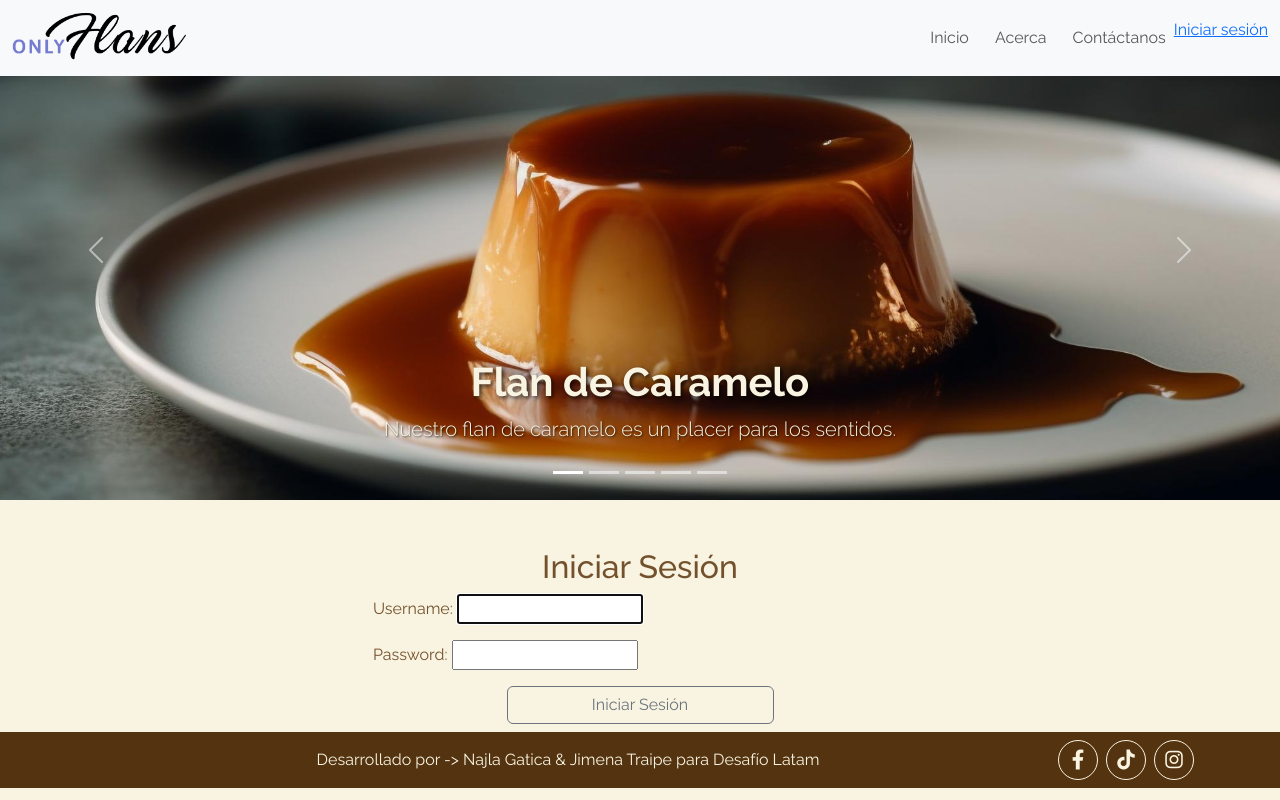
After one commit to Najla-gf/Proyecto_onlyflans, a Django app: page /accounts/login/ in a window 1280 px wide. The commit adds this page. Run offline with Django 5.2, Linux system fonts and the light colour scheme.

Commit message:
Hito4, incorporacion de login, logout en reparacion, trabajando para uds

```diff
--- a/onlyflansPY/onlyflansPY/settings.py
+++ b/onlyflansPY/onlyflansPY/settings.py
@@ -126,3 +126,6 @@
 # https://docs.djangoproject.com/en/5.0/ref/settings/#default-auto-field
 
 DEFAULT_AUTO_FIELD = 'django.db.models.BigAutoField'
+
+LOGIN_REDIRECT_URL = '/welcome'
+LOGOUT_REDIRECT_URL = '/index'
--- a/onlyflansPY/onlyflansPY/urls.py
+++ b/onlyflansPY/onlyflansPY/urls.py
@@ -15,8 +15,9 @@
     2. Add a URL to urlpatterns:  path('blog/', include('blog.urls'))
 """
 from django.contrib import admin
-from django.urls import path
+from django.urls import path, include
 from web.views import index, about, welcome, success, contact
+from django.contrib.auth import views as auth_views
 
 urlpatterns = [
     path('admin/', admin.site.urls),
@@ -25,4 +26,6 @@
     path('welcome/', welcome, name='welcome'),
     path('contact/', contact, name='contact'),
     path('success/', success, name='success'),
+    path('accounts/', include('django.contrib.auth.urls')),
+    path('logout/', auth_views.LogoutView.as_view(next_page='/'), name='logout'),
 ]
--- a/onlyflansPY/web/templates/navbar.html
+++ b/onlyflansPY/web/templates/navbar.html
@@ -3,9 +3,22 @@
   <nav class="navbar fixed-top navbar-expand-lg bg-body-tertiary">
     <div class="container-fluid">
       <a class="navbar-brand" href="{% url 'index' %}">
-            <img src="{% static 'img/logo-onlyflans.png' %}" alt="OnlyFlans Logo" width="100" class="d-inline-block align-middle">
+        <img
+          src="{% static 'img/logo-onlyflans.png' %}"
+          alt="OnlyFlans Logo"
+          width="100"
+          class="d-inline-block align-middle"
+        />
       </a>
-        <button class="navbar-toggler" type="button" data-bs-toggle="collapse" data-bs-target="#navbarNav" aria-controls="navbarNav" aria-expanded="false" aria-label="Toggle navigation">
+      <button
+        class="navbar-toggler"
+        type="button"
+        data-bs-toggle="collapse"
+        data-bs-target="#navbarNav"
+        aria-controls="navbarNav"
+        aria-expanded="false"
+        aria-label="Toggle navigation"
+      >
         <span class="navbar-toggler-icon"></span>
       </button>
       <div class="collapse navbar-collapse" id="navbarNav">
@@ -16,11 +29,16 @@
           <li class="nav-item">
             <a class="nav-link" href="{% url 'about' %}">Acerca</a>
           </li>
+
           <li class="nav-item">
-                    <a class="nav-link" href="{% url 'welcome' %}">Bienvenido</a>
+            <a class="nav-link" href="{% url 'contact' %}">Contáctanos</a>
           </li>
           <li class="nav-item">
-                    <a class="nav-link" href="{% url 'contact' %}">Contáctanos</a>
+          {% if user.is_authenticated %}
+          <a href="{% url 'logout' %}">Cerrar sesión</a>
+          {% else %}
+          <a href="{% url 'login' %}">Iniciar sesión</a>
+          {% endif %}
           </li>
         </ul>
       </div>
--- /dev/null
+++ b/onlyflansPY/web/templates/registration/login.html
@@ -0,0 +1,24 @@
+{% extends 'base.html' %}
+{% block content %}
+<div class="container mt-5 mb-2">
+    <h2 class="text-center">Iniciar Sesión</h2>
+    <div class="row justify-content-center">
+        <div class="col-md-6">
+            <form method="post">
+                {% csrf_token %}
+                <div class="mb-3">
+                    {{ form.username.label_tag }}
+                    {{ form.username }}
+                </div>
+                <div class="mb-3">
+                    {{ form.password.label_tag }}
+                    {{ form.password }}
+                </div>
+                <div class="d-grid gap-2 col-6 mx-auto">
+                    <button type="submit" class="btn btn-outline-secondary">Iniciar Sesión</button>
+                </div>
+            </form>
+        </div>
+    </div>
+</div>
+{% endblock %}
--- a/onlyflansPY/web/views.py
+++ b/onlyflansPY/web/views.py
@@ -2,6 +2,10 @@
 from .models import Flan
 from .forms import ContactFormModelForm
 from django.http import HttpResponseRedirect
+from django.contrib.auth import logout
+from django.contrib.auth.decorators import login_required
+
+
 
 
 # Create your views here.
@@ -13,6 +17,7 @@
 def about(request):
     return render(request, 'about.html')
 
+@login_required
 def welcome(request):
     flanes_privados = Flan.objects.filter(is_private=True)
     return render(request, 'welcome.html', {'flanes': flanes_privados})
```
Also changed, not shown: onlyflansPY/web/templates/registration/logout.html (added, +14 -0 lines), Hito4/req01a.png (added), Hito4/req01b.png (added), Hito4/req01c.png (added), README.md, onlyflansPY/db.sqlite3. Lines whose indentation alone changed are shown as unchanged.
